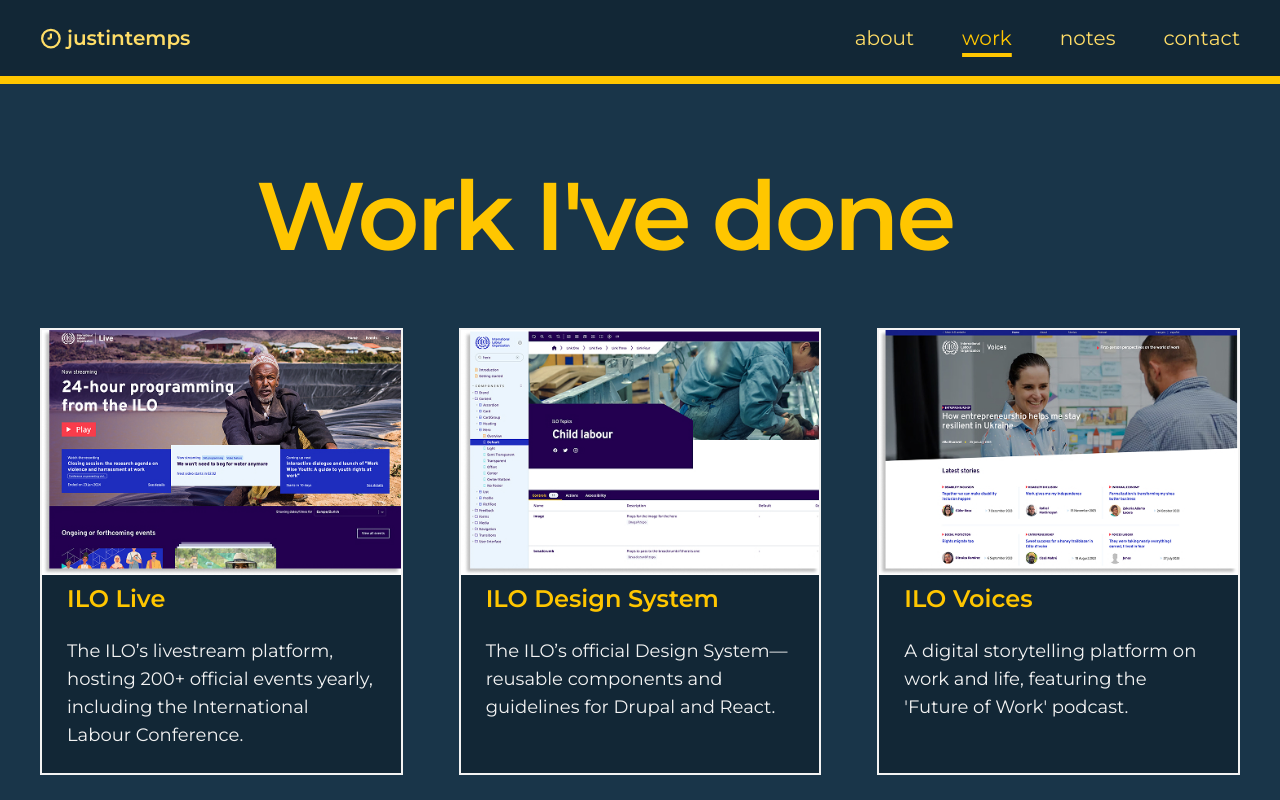
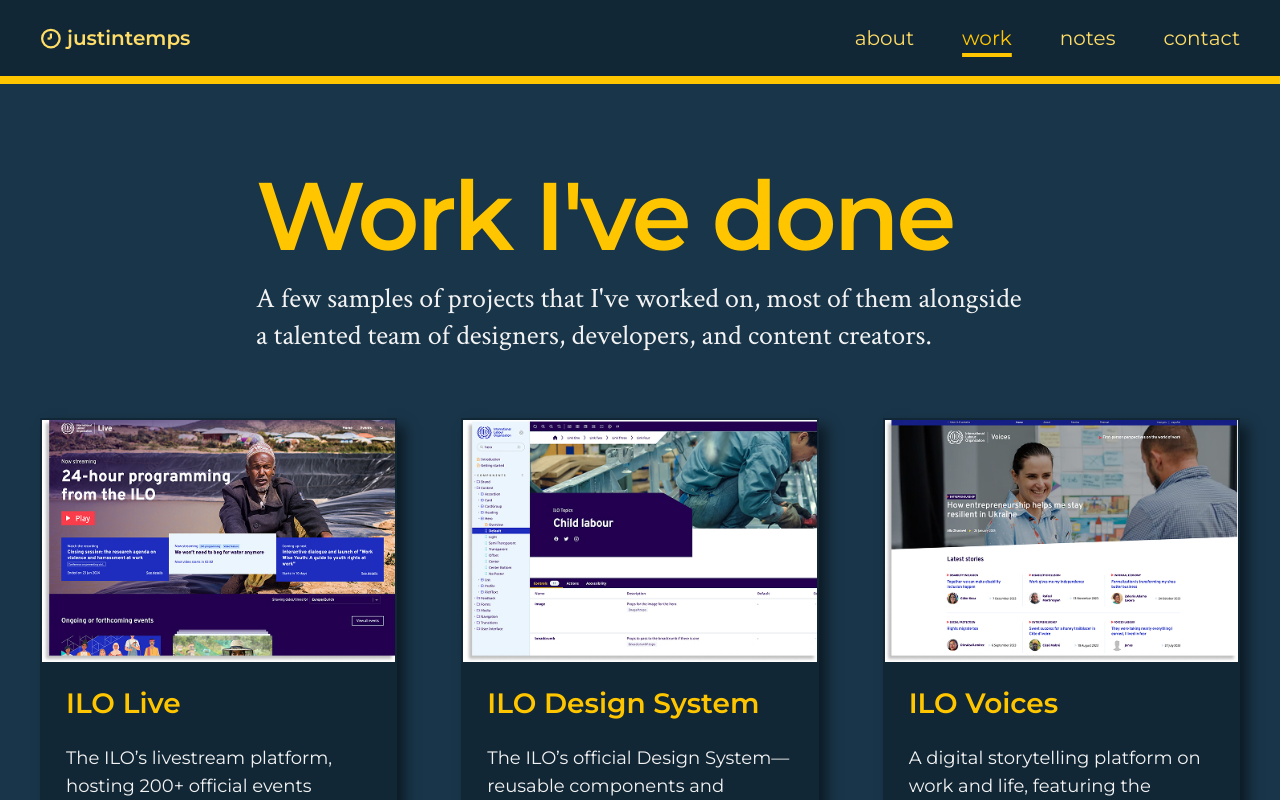
Before and after one commit to justintemps/justintemps, a SvelteKit app: page /work in a window 1280 px wide. Shown: the top 800 px of the page. Built offline with nearby package versions, Linux system fonts and the light colour scheme.

Commit message:
Work cards

```diff
--- /dev/null
+++ b/src/lib/components/Card.svelte
@@ -0,0 +1,62 @@
+<script lang="ts">
+  interface Props {
+    title: string;
+    description: string;
+    image: string;
+    url: string;
+  }
+
+  const { image, title, description, url }: Props = $props();
+</script>
+
+<a href={url} target="_blank" rel="noopener noreferrer">
+  <img src={image} alt={title} />
+  <div>
+    <h2>{title}</h2>
+    <p>{description}</p>
+  </div>
+</a>
+
+<style lang="scss">
+  @use "$styles/functions" as *;
+
+  a {
+    display: inline-block;
+    height: 100%;
+    width: 100%;
+    background-color: var(--color--bg--accent);
+    border: px-to-rem(2px) solid var(--color--bg--accent);
+    box-shadow: 8px 8px 12px var(--color--shadow);
+    transition: outline 150ms ease-in-out;
+    text-decoration: none;
+
+    &:hover,
+    &:focus {
+      outline: px-to-rem(4px) solid var(--color--brand);
+      outline-offset: px-to-rem(4px);
+    }
+  }
+
+  img {
+    overflow: hidden;
+    width: 100%;
+  }
+
+  div {
+    padding: px-to-rem(24px);
+  }
+
+  h2 {
+    position: relative;
+    font-size: px-to-rem(28px);
+    color: var(--color--brand);
+    margin-bottom: px-to-rem(24px);
+  }
+
+  p {
+    font-family: var(--font-display);
+    font-size: px-to-rem(18px);
+    line-height: px-to-rem(28px);
+    letter-spacing: initial;
+  }
+</style>
--- a/src/lib/content/pages/work.json
+++ b/src/lib/content/pages/work.json
@@ -1,6 +1,6 @@
 {
   "title": "Work I've done",
-  "description": "Projects I've built and led.",
+  "description": "A few samples of projects that I've worked on, most of them alongside a talented team of designers, developers, and content creators.",
   "projects": [
     {
       "title": "ILO Live",
--- a/src/routes/work/+page.svelte
+++ b/src/routes/work/+page.svelte
@@ -1,23 +1,18 @@
 <script lang="ts">
   import work from "$lib/content/pages/work.json";
-  import Button from "$lib/components/Button.svelte";
+  import Card from "$lib/components/Card.svelte";
 </script>
 
-<article class="work">
+<article>
   <hrgroup>
     <h1>{work.title}</h1>
+    <p>{work.description}</p>
   </hrgroup>
   <section>
     <ul>
       {#each work.projects as project}
         <li>
-          <article class="project">
-            <img src={project.image} alt={project.title} />
-            <div>
-              <h2>{project.title}</h2>
-              <p>{project.description}</p>
-            </div>
-          </article>
+          <Card {...project} />
         </li>
       {/each}
     </ul>
@@ -27,7 +22,7 @@
 <style lang="scss">
   @use "$styles/functions" as *;
 
-  article.work {
+  article {
     max-width: 100%;
     width: 100%;
     display: flex;
@@ -42,58 +37,8 @@
     list-style: none;
     padding: 0;
     display: grid;
-    grid-template-columns: repeat(3, 1fr);
+    grid-template-columns: repeat(auto-fill, minmax(300px, 1fr));
     grid-template-rows: auto;
-    gap: px-to-rem(56px);
-  }
-
-  article.project {
-    display: grid;
-    gap: 0;
-    height: 100%;
-    background-color: var(--color--bg--accent);
-    padding-bottom: px-to-rem(24px);
-    border: px-to-rem(2px) solid var(--color--type);
-    grid-template-columns: 25px 1fr 25px;
-    grid-template-rows: minmax(auto, 230px) auto;
-    grid-template-areas:
-      "image image image"
-      ". content .";
-
-    div {
-      grid-area: content;
-    }
-
-    img {
-      grid-area: image;
-      overflow: hidden;
-    }
-  }
-
-  h2 {
-    position: relative;
-    font-size: px-to-rem(24px);
-    grid-area: title;
-    color: var(--color--brand);
-    padding: px-to-rem(24px) 0;
-  }
-
-  .description {
-    display: flex;
-    flex-direction: column;
-    gap: px-to-rem(24px);
-    justify-content: space-between;
-    grid-area: description;
-  }
-
-  p {
-    font-family: var(--font-display);
-    font-size: px-to-rem(18px);
-    line-height: px-to-rem(28px);
-    letter-spacing: initial;
-  }
-
-  :global(button) {
-    align-self: flex-end;
+    gap: px-to-rem(64px);
   }
 </style>
--- a/src/styles/global.scss
+++ b/src/styles/global.scss
@@ -16,6 +16,8 @@
   --color--type: #f3f3f3;
   --color--bg--main: #193549;
   --color--bg--accent: #122736;
+  --color--shadow: rgba(0, 0, 0, 0.5);
+  --color--shadow--accent: #ffc800cc;
   --size--content--max: #{px-to-rem($max-content-width)};
   --size--column--lg: #{px-to-rem($column-width-lg)};
   --size--column--sm: #{px-to-rem($column-width-sm)};
```
